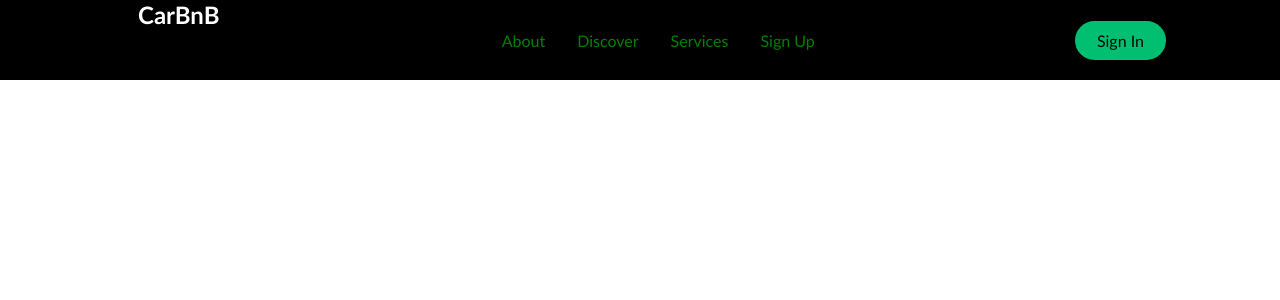
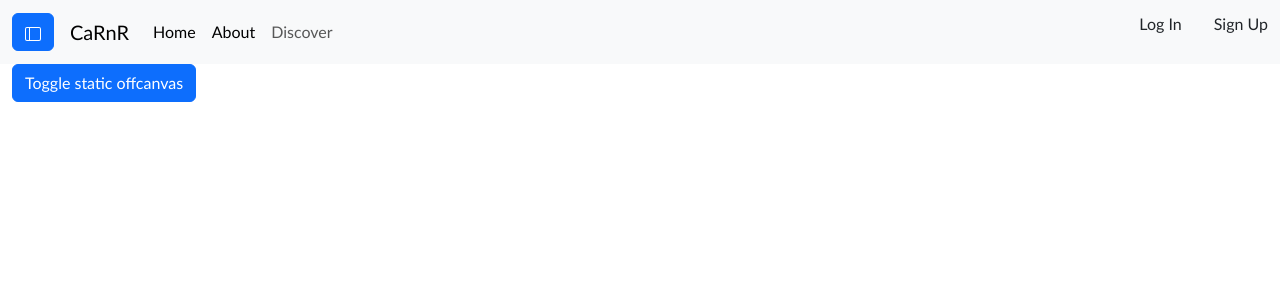
Before and after one commit to Monkey3123/CS-476-Project, a React (Create React App) app in the folder carbnb/: page / in a window 1280 px wide. Shown: the top 300 px of the page. Built offline with nearby package versions, Linux system fonts and the light colour scheme.

Commit message:
Made some major changes, added bootstrap function

```diff
--- a/carbnb/src/App.css
+++ b/carbnb/src/App.css
@@ -4,3 +4,16 @@
   padding: 0;
   font-family:'Gill Sans', 'Gill Sans MT', Calibri, 'Trebuchet MS', sans-serif;
 }
+
+.aside-bar {
+  width: 200px;
+  background-color: #f0f0f0;
+  padding: 10px;
+}
+
+.nav-bar {
+  display: flex;
+  justify-content: space-between;
+  padding: 10px;
+  background-color: #eee;
+}
--- a/carbnb/src/App.js
+++ b/carbnb/src/App.js
@@ -1,12 +1,15 @@
-import './App.css';
-import NavBar from './components/Navbar';
-import {BrowserRouter as Router} from 'react-router-dom'
+import "./App.css";
+import NavBar from "./components/Navbar";
+import { BrowserRouter as Router } from "react-router-dom";
+import AsideBar from "./components/Navbar/AsideBar";
+import { useState } from "react";
 
 function App() {
   return (
-    <Router>
+    <div>
       <NavBar />
-    </Router>
+      <AsideBar />
+    </div>
   );
 }
 
--- /dev/null
+++ b/carbnb/src/components/Navbar/AsideBar.js
@@ -0,0 +1,40 @@
+function AsideBar() {
+  return (
+    <div className="container-fluid">
+      <button
+        className="btn btn-primary"
+        type="button"
+        data-bs-toggle="offcanvas"
+        data-bs-target="#staticBackdrop"
+        aria-controls="staticBackdrop"
+      >
+        Toggle static offcanvas
+      </button>
+
+      <div
+        className="offcanvas offcanvas-start"
+        data-bs-backdrop="static"
+        tabIndex="-1"
+        id="staticBackdrop"
+        aria-labelledby="staticBackdropLabel"
+      >
+        <div className="offcanvas-header">
+          <h5 className="offcanvas-title" id="staticBackdropLabel">
+            Offcanvas
+          </h5>
+          <button
+            type="button"
+            className="btn-close"
+            data-bs-dismiss="offcanvas"
+            aria-label="Close"
+          ></button>
+        </div>
+        <div className="offcanvas-body">
+          <div>I will not close if you click outside of me.</div>
+        </div>
+      </div>
+    </div>
+  );
+}
+
+export default AsideBar;
--- a/carbnb/src/components/Navbar/index.js
+++ b/carbnb/src/components/Navbar/index.js
@@ -1,36 +1,93 @@
-import React from 'react';
-import {FaBars} from 'react-icons/fa'
-import { Nav, NavBarContainer, NavLogo, MobileIcon, NavMenu, NavItems, NavLink, NavBtn, NavBtnLink } from './NavBarElements';
+import React from "react";
+import { FaBars } from "react-icons/fa";
+import {
+  Nav,
+  NavBarContainer,
+  NavLogo,
+  MobileIcon,
+  NavMenu,
+  NavItems,
+  NavLink,
+  NavBtn,
+  NavBtnLink,
+} from "./NavBarElements";
+
+const onClick = () => {
+  // code to be executed when the button is clicked
+  console.log("Button clicked!");
+};
+
 const NavBar = () => {
   return (
     <>
-        <Nav>
-            <NavBarContainer>
-                <NavLogo to = '/'>
-                    CarBnB
-                </NavLogo>
-                <MobileIcon>
-                    <FaBars />
-                </MobileIcon>
-                <NavMenu>
-                    <NavItems>
-                        <NavLink to='about'>About</NavLink>
-                    </NavItems>
-                    <NavItems>
-                        <NavLink to='discover'>Discover</NavLink>
-                    </NavItems>
-                    <NavItems>
-                        <NavLink to='services'>Services</NavLink>
-                    </NavItems>
-                    <NavItems>
-                        <NavLink to='signup'>Sign Up</NavLink>
-                    </NavItems>
-                </NavMenu>
-                <NavBtn>
-                    <NavBtnLink to="/signup">Sign In</NavBtnLink>
-                </NavBtn>
-            </NavBarContainer>
-        </Nav>
+      <nav className="navbar navbar-expand-lg bg-body-tertiary">
+        <div className="container-fluid">
+          <a className="navbar-brand" href="#">
+            <button
+              className="btn btn-primary"
+              type="button"
+              data-bs-toggle="offcanvas"
+              data-bs-target="#staticBackdrop"
+              aria-controls="staticBackdrop"
+              onClick={onClick}
+            >
+              <svg
+                xmlns="http://www.w3.org/2000/svg"
+                width="16"
+                height="16"
+                fill="currentColor"
+                className="bi bi-layout-sidebar"
+                viewBox="0 0 16 16"
+              >
+                <path d="M0 3a2 2 0 0 1 2-2h12a2 2 0 0 1 2 2v10a2 2 0 0 1-2 2H2a2 2 0 0 1-2-2zm5-1v12h9a1 1 0 0 0 1-1V3a1 1 0 0 0-1-1zM4 2H2a1 1 0 0 0-1 1v10a1 1 0 0 0 1 1h2z" />
+              </svg>
+            </button>
+          </a>
+          <a className="navbar-brand" href="#">
+            CaRnR
+          </a>
+          <button
+            className="navbar-toggler"
+            type="button"
+            data-bs-toggle="collapse"
+            data-bs-target="#navbarText"
+            aria-controls="navbarText"
+            aria-expanded="false"
+            aria-label="Toggle navigation"
+          >
+            <span className="navbar-toggler-icon"></span>
+          </button>
+          <div className="collapse navbar-collapse" id="navbarText">
+            <ul className="navbar-nav me-auto mb-2 mb-lg-0">
+              <li className="nav-item">
+                <a className="nav-link active" aria-current="page" href="#">
+                  Home
+                </a>
+              </li>
+              <li className="nav-item">
+                <a className="nav-link active" aria-current="page" href="#">
+                  About
+                </a>
+              </li>
+              <li className="nav-item">
+                <a className="nav-link" href="#">
+                  Discover
+                </a>
+              </li>
+            </ul>
+            <ul className="nav-item">
+              <a className="nav-link" href="#">
+                Log In
+              </a>
+            </ul>
+            <ul className="nav-item">
+              <a className="nav-link" href="#">
+                Sign Up
+              </a>
+            </ul>
+          </div>
+        </div>
+      </nav>
     </>
   );
 };
--- /dev/null
+++ b/package.json
@@ -0,0 +1,5 @@
+{
+  "dependencies": {
+    "bootstrap": "^5.3.3"
+  }
+}
```
Also changed, not shown: carbnb/src/index.js (+6 -5 lines), carbnb/public/hdd-stack.svg (added), 1 other file (tests, documents, lock files or other folders).
